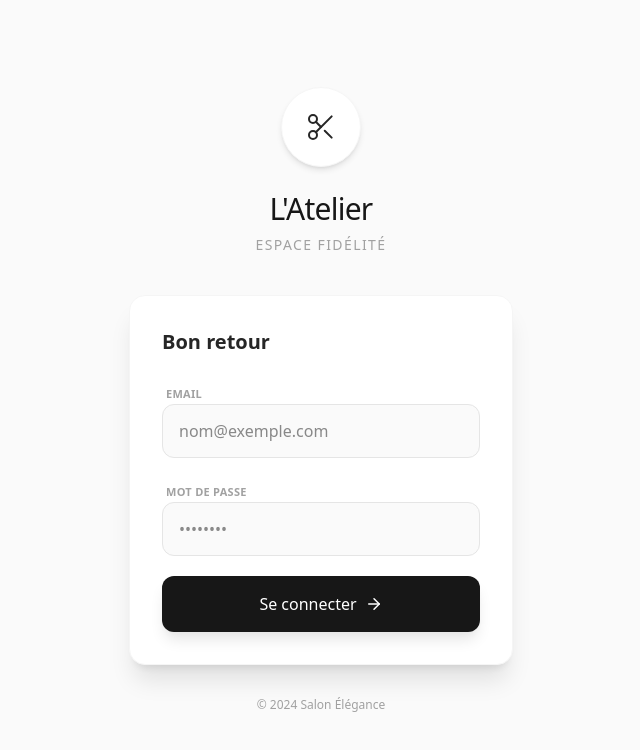
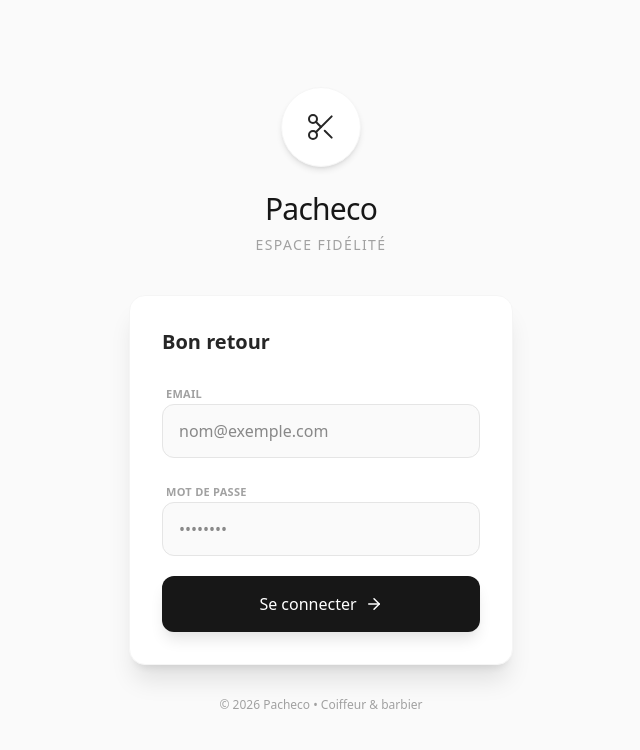
Before and after one commit to VillalbaEnzo/fidelity-app, a React (Vite) app in the folder frontend/: page / in a window 1280 px wide. Shown: the top 750 px of the page, without its empty margins (319-959 px from the left). Built offline with nearby package versions, Linux system fonts and the light colour scheme.

Commit message:
fix: frontend text

```diff
--- a/frontend/src/pages/AdminScanner.jsx
+++ b/frontend/src/pages/AdminScanner.jsx
@@ -125,7 +125,7 @@ export default function AdminScanner() {
     <div className="flex flex-col h-screen bg-neutral-50 text-neutral-900 font-sans">
       <header className="px-6 py-4 flex justify-between items-center bg-white shadow-sm z-10">
         <div>
-          <h1 className="text-lg font-bold text-neutral-900">Atelier Admin</h1>
+          <h1 className="text-lg font-bold text-neutral-900">Pacheco Admin</h1>
           <p className="text-neutral-400 text-[10px] uppercase tracking-widest">{activeTab === 'scan' ? 'Scanner' : 'Gestion Clients'}</p>
         </div>
         <button onClick={() => { localStorage.clear(); navigate('/'); }} className="p-2 bg-neutral-100 rounded-full text-neutral-500"><LogOut size={18} /></button>
--- a/frontend/src/pages/Login.jsx
+++ b/frontend/src/pages/Login.jsx
@@ -45,7 +45,7 @@ export default function Login() {
         <div className="w-20 h-20 bg-white rounded-full flex items-center justify-center mx-auto mb-6 shadow-md border border-neutral-100">
             <Scissors size={32} strokeWidth={1.5} className="text-neutral-800" />
         </div>
-        <h1 className="text-3xl font-light tracking-tight text-neutral-900 mb-2">L'Atelier</h1>
+        <h1 className="text-3xl font-light tracking-tight text-neutral-900 mb-2">Pacheco</h1>
         <p className="text-sm text-neutral-400 uppercase tracking-widest font-medium">Espace Fidélité</p>
       </div>
 
@@ -105,7 +105,7 @@ export default function Login() {
       </div>
 
       <div className="mt-8 text-center">
-         <p className="text-xs text-neutral-400">© 2024 Salon Élégance</p>
+         <p className="text-xs text-neutral-400">© 2026 Pacheco • Coiffeur & barbier</p>
       </div>
 
     </div>
```
